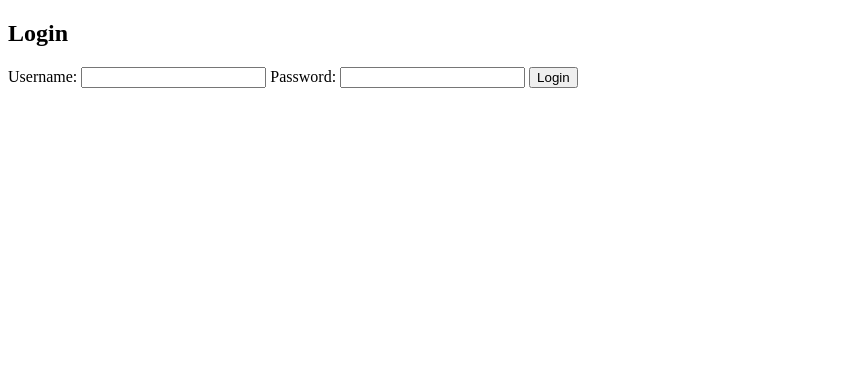
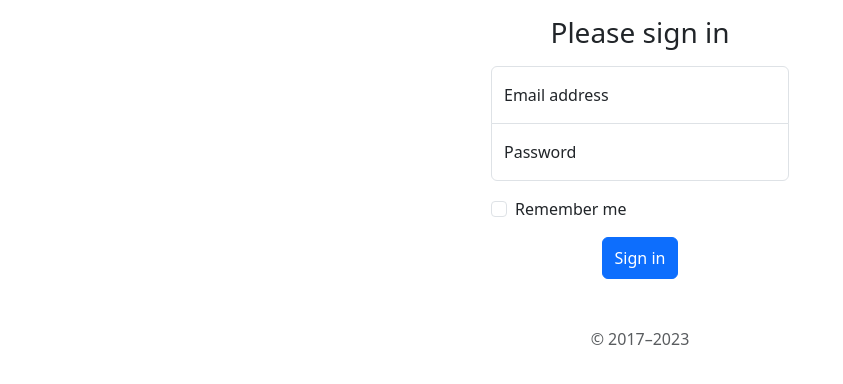
Before and after one commit to QleanGG/First_FS_Flsk, a Flask app: page /login in a window 1280 px wide. Shown: the top 384 px of the page, without its empty margins (0-843 px from the left). Run offline with Flask 3, Linux system fonts and the light colour scheme.

Commit message:
add styling to website

```diff
--- a/back/app.py
+++ b/back/app.py
@@ -1,7 +1,7 @@
 import json
 from flask import Flask, render_template, url_for,request,redirect
 
-app = Flask(__name__, static_url_path='/static', static_folder='../static')
+app = Flask(__name__)
 users_file = 'users.json'
 
 try:
@@ -20,7 +20,7 @@
 def index():
 
     image_url = url_for('static', filename='pictures/tekken-8.jpg')
-    return render_template('index.html', image_url=image_url)
+    return render_template('index.html', image_url=image_url, style = 'style.css')
 
 @app.route("/aboutme")
 def about():
@@ -65,10 +65,10 @@
                 image_url = url_for('static', filename='pictures/tekken-8.jpg')
                 return render_template('index.html',user_name = user['name'],image_url=image_url)
             elif user['username'] == username and not user['password'] == password:
-                return render_template('login.html', errormsg = 'password is not correct')
+                return render_template('login.html',filename='login.css', errormsg = 'password is not correct')
         else:
-            return render_template('login.html', errormsg = 'User is not registered')
-    return render_template('login.html')
+            return render_template('login.html',filename='login.css', errormsg = 'User is not registered')
+    return render_template('login.html',filename='login.css')
 
 
 
--- /dev/null
+++ b/back/static/login.css
@@ -0,0 +1,103 @@
+.bd-placeholder-img {
+  font-size: 1.125rem;
+  text-anchor: middle;
+  -webkit-user-select: none;
+  -moz-user-select: none;
+  user-select: none;
+}
+
+@media (min-width: 768px) {
+  .bd-placeholder-img-lg {
+    font-size: 3.5rem;
+  }
+}
+
+.b-example-divider {
+  width: 100%;
+  height: 3rem;
+  background-color: rgba(0, 0, 0, .1);
+  border: solid rgba(0, 0, 0, .15);
+  border-width: 1px 0;
+  box-shadow: inset 0 .5em 1.5em rgba(0, 0, 0, .1), inset 0 .125em .5em rgba(0, 0, 0, .15);
+}
+
+.b-example-vr {
+  flex-shrink: 0;
+  width: 1.5rem;
+  height: 100vh;
+}
+
+.bi {
+  vertical-align: -.125em;
+  fill: currentColor;
+}
+
+.nav-scroller {
+  position: relative;
+  z-index: 2;
+  height: 2.75rem;
+  overflow-y: hidden;
+}
+
+.nav-scroller .nav {
+  display: flex;
+  flex-wrap: nowrap;
+  padding-bottom: 1rem;
+  margin-top: -1px;
+  overflow-x: auto;
+  text-align: center;
+  white-space: nowrap;
+  -webkit-overflow-scrolling: touch;
+}
+
+.btn-bd-primary {
+  --bd-violet-bg: #712cf9;
+  --bd-violet-rgb: 112.520718, 44.062154, 249.437846;
+
+  --bs-btn-font-weight: 600;
+  --bs-btn-color: var(--bs-white);
+  --bs-btn-bg: var(--bd-violet-bg);
+  --bs-btn-border-color: var(--bd-violet-bg);
+  --bs-btn-hover-color: var(--bs-white);
+  --bs-btn-hover-bg: #6528e0;
+  --bs-btn-hover-border-color: #6528e0;
+  --bs-btn-focus-shadow-rgb: var(--bd-violet-rgb);
+  --bs-btn-active-color: var(--bs-btn-hover-color);
+  --bs-btn-active-bg: #5a23c8;
+  --bs-btn-active-border-color: #5a23c8;
+}
+
+.bd-mode-toggle {
+  z-index: 1500;
+}
+
+.bd-mode-toggle .dropdown-menu .active .bi {
+  display: block !important;
+}
+
+
+html,
+body {
+  height: 100%;
+}
+
+.form-signin {
+  max-width: 330px;
+  padding: 1rem;
+}
+
+.form-signin .form-floating:focus-within {
+  z-index: 2;
+}
+
+.form-signin input[type="email"] {
+  margin-bottom: -1px;
+  border-bottom-right-radius: 0;
+  border-bottom-left-radius: 0;
+}
+
+.form-signin input[type="password"] {
+  margin-bottom: 10px;
+  border-top-left-radius: 0;
+  border-top-right-radius: 0;
+}
--- a/back/templates/login.html
+++ b/back/templates/login.html
@@ -3,23 +3,41 @@
 <head>
     <meta charset="UTF-8">
     <meta name="viewport" content="width=device-width, initial-scale=1.0">
-    <title>Document</title>
+    <title>Login</title>
+    <link href="https://cdn.jsdelivr.net/npm/bootstrap@5.3.2/dist/css/bootstrap.min.css" rel="stylesheet" integrity="sha384-T3c6CoIi6uLrA9TneNEoa7RxnatzjcDSCmG1MXxSR1GAsXEV/Dwwykc2MPK8M2HN" crossorigin="anonymous">
+    <script src="https://cdn.jsdelivr.net/npm/bootstrap@5.3.2/dist/js/bootstrap.bundle.min.js" integrity="sha384-C6RzsynM9kWDrMNeT87bh95OGNyZPhcTNXj1NW7RuBCsyN/o0jlpcV8Qyq46cDfL" crossorigin="anonymous"></script>
+    <link rel="stylesheet" href="{{ url_for('static', filename='login.css') }}">
+    <style>
+        body{
+            text-align: center;
+        }
+    </style>
 </head>
 <body>
+  <main class="form-signin w-60 m-auto">
+    <form action="/login" method="post">
+      <h1 class="h3 mb-3 fw-normal">Please sign in</h1>
 
-    <div class="login-container">
-        <h2>Login</h2>
-        <form action="/login" method="post">
-            <label for="username">Username:</label>
-            <input type="text" id="username" name="username" required>
+      <div class="form-floating">
+        <input type="email" class="form-control" id="username" name="username" placeholder="name@example.com" required>
+        <label for="floatingInput">Email address</label>
+      </div>
+      <div class="form-floating">
+        <input type="password" class="form-control" id="password" placeholder="Password" name="password" required>
+        <label for="floatingPassword">Password</label>
+      </div>
 
-            <label for="password">Password:</label>
-            <input type="password" id="password" name="password" required>
-
-            <button type="submit">Login</button>
-        </form>
-    </div>
+      <div class="form-check text-start my-3">
+        <input class="form-check-input" type="checkbox" value="remember-me" id="flexCheckDefault">
+        <label class="form-check-label" for="flexCheckDefault">
+          Remember me
+        </label>
+      </div>
+      <button class="btn btn-primary w-60 py-2" type="submit">Sign in</button>
+      <p class="mt-5 mb-3 text-body-secondary">&copy; 2017–2023</p>
+    </form>
     <p>{{errormsg}}</p>
+  </main>
 
 </body>
 </html>
--- a/back/users.json
+++ b/back/users.json
@@ -23,5 +23,10 @@
         "username": "mcfuish@gmail.com",
         "password": "12344",
         "name": "Mcfish"
+    },
+    {
+        "username": "chentusik@gmail.com",
+        "password": "12345c",
+        "name": "Chen"
     }
 ]
```
Also changed, not shown: back/static/style.css (added, +20 -0 lines), back/templates/index.html (+58 -7 lines), back/static/pictures/Reina.jpg (added), back/static/pictures/Tekken-8.jpg (added).
